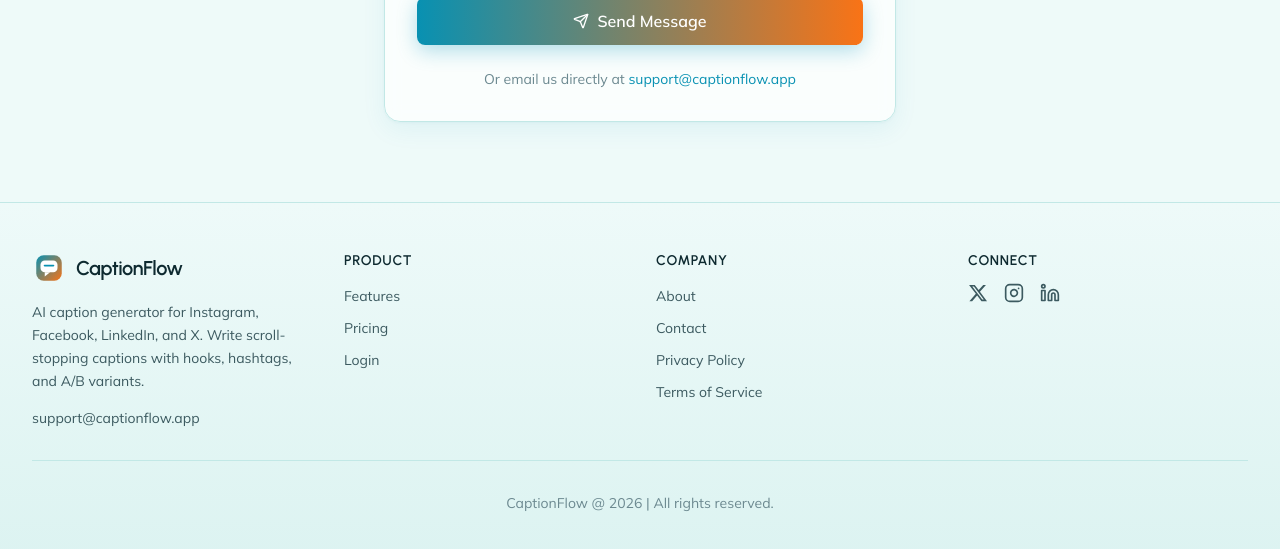
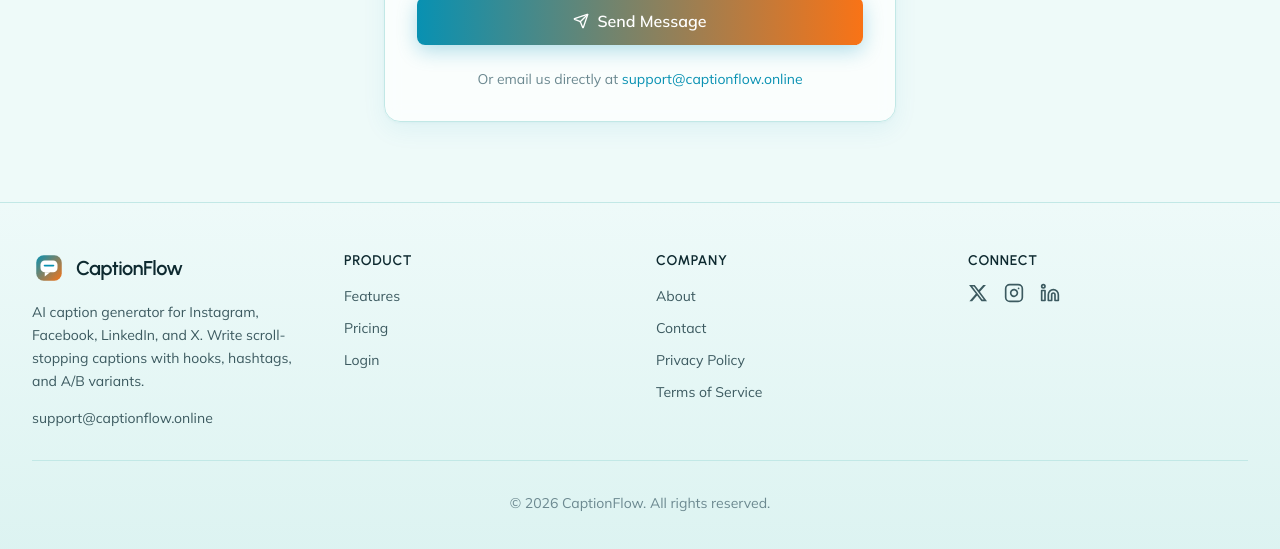
Before and after one commit to vatavruksham/captionflow, a React (Vite) app: page /contact in a window 1280 px wide. Shown: the part 904-1453 px from the top of the page. Built offline with nearby package versions, Linux system fonts and the light colour scheme.

Commit message:
Ship bot-readable HTML, domain alignment, and footer copyright fixes.
Add crawlable SEO content, noscript, canonical, JSON-LD, robots/sitemap, and OG image where needed; fix © footers and support-domain consistency for Activate readiness.

```diff
--- a/index.html
+++ b/index.html
@@ -4,6 +4,7 @@
     <meta charset="UTF-8" />
     <link rel="icon" type="image/svg+xml" href="/favicon.svg" />
     <link rel="manifest" href="/manifest.json" />
+    <link rel="canonical" href="https://captionflow.online/" />
     <meta name="viewport" content="width=device-width, initial-scale=1.0" />
     <meta name="theme-color" content="#0891b2" />
     <meta
@@ -13,14 +14,18 @@
 
     <!-- Open Graph -->
     <meta property="og:type" content="website" />
+    <meta property="og:url" content="https://captionflow.online/" />
     <meta property="og:title" content="CaptionFlow - AI Caption Generator" />
     <meta
       property="og:description"
       content="Write captions that convert with AI. Engaging captions for Instagram, Facebook, LinkedIn, and X — with hooks, hashtags, and A/B variants."
     />
-    <meta property="og:image" content="/images/og.jpg" />
+    <meta property="og:image" content="https://captionflow.online/images/og.jpg" />
+    <meta property="og:image:width" content="1200" />
+    <meta property="og:image:height" content="630" />
+    <meta name="twitter:card" content="summary_large_image" />
+    <meta name="twitter:image" content="https://captionflow.online/images/og.jpg" />
 
-    <!-- Fonts: Plus Jakarta Sans (display) + Source Sans 3 (body) -->
     <link rel="preconnect" href="https://fonts.googleapis.com" />
     <link rel="preconnect" href="https://fonts.gstatic.com" crossorigin />
     <link
@@ -29,16 +34,85 @@
     />
 
     <title>CaptionFlow - AI Caption Generator</title>
+
+    <script type="application/ld+json">
+      {
+        "@context": "https://schema.org",
+        "@graph": [
+          {
+            "@type": "Organization",
+            "name": "CaptionFlow",
+            "url": "https://captionflow.online/",
+            "email": "support@captionflow.online",
+            "logo": "https://captionflow.online/favicon.svg",
+            "description": "AI caption generator for Instagram, Facebook, LinkedIn, and X."
+          },
+          {
+            "@type": "SoftwareApplication",
+            "name": "CaptionFlow",
+            "applicationCategory": "BusinessApplication",
+            "operatingSystem": "Web",
+            "url": "https://captionflow.online/",
+            "description": "AI caption product that writes engaging social captions across major platforms using ML.",
+            "offers": {
+              "@type": "Offer",
+              "price": "0",
+              "priceCurrency": "USD"
+            }
+          }
+        ]
+      }
+    </script>
   </head>
   <body>
     <div id="root"></div>
+
+    <!-- Crawlable static HTML for non-JS bots (removed after React mounts) -->
+    <main
+      id="seo-content"
+      style="font-family: system-ui, sans-serif; max-width: 42rem; margin: 2rem auto; padding: 0 1rem; line-height: 1.6;"
+    >
+      <h1>CaptionFlow</h1>
+      <p>AI caption generator for Instagram, Facebook, LinkedIn, and X.</p>
+      <p>
+        AI caption product that writes engaging social captions across major platforms using ML.
+        CaptionFlow is an AI product company building software powered by machine
+        learning and accelerated compute - not a consulting or outsourced development firm.
+      </p>
+      <nav aria-label="Primary">
+        <ul>
+          <li><a href="/about">About</a></li>
+          <li><a href="/features">Features</a></li>
+          <li><a href="/pricing">Pricing</a></li>
+          <li><a href="/contact">Contact</a></li>
+          <li><a href="/contact">Support</a></li>
+          <li><a href="/privacy">Privacy Policy</a></li>
+          <li><a href="/terms">Terms</a></li>
+        </ul>
+      </nav>
+      <p>Contact: <a href="mailto:support@captionflow.online">support@captionflow.online</a></p>
+    </main>
+
     <script type="module" src="/src/main.jsx"></script>
-      <noscript>
+
+    <noscript>
       <main style="font-family: system-ui, sans-serif; max-width: 42rem; margin: 2rem auto; padding: 0 1rem; line-height: 1.6;">
         <h1>CaptionFlow</h1>
-        <p>AI caption generator for Instagram, LinkedIn, Facebook, and X.</p>
-        <p>CaptionFlow is an AI product company building software powered by machine learning and accelerated compute — not a consulting or outsourced development firm.</p>
-        <p><a href="/about">About CaptionFlow</a> · <a href="/features">Features</a> · <a href="/pricing">Pricing</a> · <a href="/contact">Contact</a></p>
+        <p>AI caption generator for Instagram, Facebook, LinkedIn, and X.</p>
+        <p>
+          CaptionFlow is an AI product company building software powered by machine
+          learning and accelerated compute - not a consulting or outsourced development firm.
+        </p>
+        <p>
+          <a href="/about">About</a> ·
+          <a href="/contact">Contact</a> ·
+          <a href="/contact">Support</a> ·
+          <a href="/privacy">Privacy Policy</a> ·
+          <a href="/terms">Terms</a> ·
+          <a href="/features">Features</a> ·
+          <a href="/pricing">Pricing</a>
+        </p>
+        <p><a href="mailto:support@captionflow.online">support@captionflow.online</a></p>
       </main>
     </noscript>
   </body>
--- a/src/components/layout/Footer.jsx
+++ b/src/components/layout/Footer.jsx
@@ -45,10 +45,10 @@ export default function Footer() {
             </p>
             <p className="text-sm text-ink-soft">
               <a
-                href="mailto:support@captionflow.app"
+                href="mailto:support@captionflow.online"
                 className="transition-colors duration-300 hover:text-primary"
               >
-                support@captionflow.app
+                support@captionflow.online
               </a>
             </p>
           </div>
@@ -116,7 +116,7 @@ export default function Footer() {
         {/* Copyright */}
         <div className="mt-8 border-t border-surface-200 pt-8 text-center">
           <p className="text-sm text-ink-muted">
-            CaptionFlow @ 2026 | All rights reserved.
+            © 2026 CaptionFlow. All rights reserved.
           </p>
         </div>
       </div>
--- a/src/data/team.js
+++ b/src/data/team.js
@@ -9,7 +9,7 @@ export const team = [
   {
     name: 'Priya Sharma',
     title: 'CEO & Co-Founder',
-    email: 'priya@captionflow.app',
+    email: 'priya@captionflow.online',
     photo: avatar('Priya Sharma'),
     bio: 'Priya led content strategy for consumer brands across Toronto before founding CaptionFlow. She set out to solve the one bottleneck every social team shares: writing good captions, fast.',
     imagePrompt:
@@ -18,7 +18,7 @@ export const team = [
   {
     name: 'Liam O\u2019Brien',
     title: 'CTO & Co-Founder',
-    email: 'liam@captionflow.app',
+    email: 'liam@captionflow.online',
     photo: avatar('Liam OBrien'),
     bio: 'Liam is a natural language processing engineer who previously built writing assistants used by millions. He leads the AI engine that generates CaptionFlow\u2019s hooks, hashtags, and tone variants.',
     imagePrompt:
@@ -27,7 +27,7 @@ export const team = [
   {
     name: 'Wei Chen',
     title: 'Head of Product',
-    email: 'wei@captionflow.app',
+    email: 'wei@captionflow.online',
     photo: avatar('Wei Chen'),
     bio: 'Wei has spent years designing content tools for creators and marketing teams. She ensures every step of CaptionFlow, from platform picker to caption card, feels fast and intuitive.',
     imagePrompt:
@@ -36,7 +36,7 @@ export const team = [
   {
     name: 'Fatima Ahmed',
     title: 'VP Engineering',
-    email: 'fatima@captionflow.app',
+    email: 'fatima@captionflow.online',
     photo: avatar('Fatima Ahmed'),
     bio: 'Fatima is a platform infrastructure specialist who has scaled publishing systems serving global brands. She keeps CaptionFlow fast and reliable as caption requests scale across every platform.',
     imagePrompt:
--- a/src/main.jsx
+++ b/src/main.jsx
@@ -2,6 +2,9 @@ import React from 'react';
 import ReactDOM from 'react-dom/client';
 import App from './App.jsx';
 import './index.css';
+
+// Remove crawlable static HTML once the SPA mounts (kept in index.html for non-JS bots).
+document.getElementById('seo-content')?.remove();
 
 ReactDOM.createRoot(document.getElementById('root')).render(
   <React.StrictMode>
--- a/src/pages/Contact.jsx
+++ b/src/pages/Contact.jsx
@@ -130,8 +130,8 @@ export default function Contact() {
 
           <p className="mt-6 text-center text-sm text-ink-muted">
             Or email us directly at{' '}
-            <a href="mailto:support@captionflow.app" className="text-primary hover:underline">
-              support@captionflow.app
+            <a href="mailto:support@captionflow.online" className="text-primary hover:underline">
+              support@captionflow.online
             </a>
           </p>
         </div>
--- a/src/pages/Privacy.jsx
+++ b/src/pages/Privacy.jsx
@@ -49,12 +49,12 @@ export default function Privacy() {
           <p className="mb-4 leading-relaxed text-ink-soft">
             You have the right to access, correct, or delete your personal data. You may
             also request data portability or restrict processing. Contact us at
-            support@captionflow.app to exercise these rights.
+            support@captionflow.online to exercise these rights.
           </p>
 
           <h3 className="font-display font-bold text-ink">6. Contact</h3>
           <p className="leading-relaxed text-ink-soft">
-            For privacy-related inquiries, please contact us at support@captionflow.app.
+            For privacy-related inquiries, please contact us at support@captionflow.online.
           </p>
         </div>
       </section>
--- a/src/pages/Terms.jsx
+++ b/src/pages/Terms.jsx
@@ -83,7 +83,7 @@ export default function Terms() {
             <section>
               <h3 className="text-lg font-bold font-display text-ink mb-3">8. Contact</h3>
               <p className="text-ink-soft leading-relaxed">
-                For questions about these terms, contact us at support@captionflow.app.
+                For questions about these terms, contact us at support@captionflow.online.
               </p>
             </section>
           </div>
```
Also changed, not shown: public/images/og.jpg, public/robots.txt (added), 1 other file (tests, documents, lock files or other folders).
